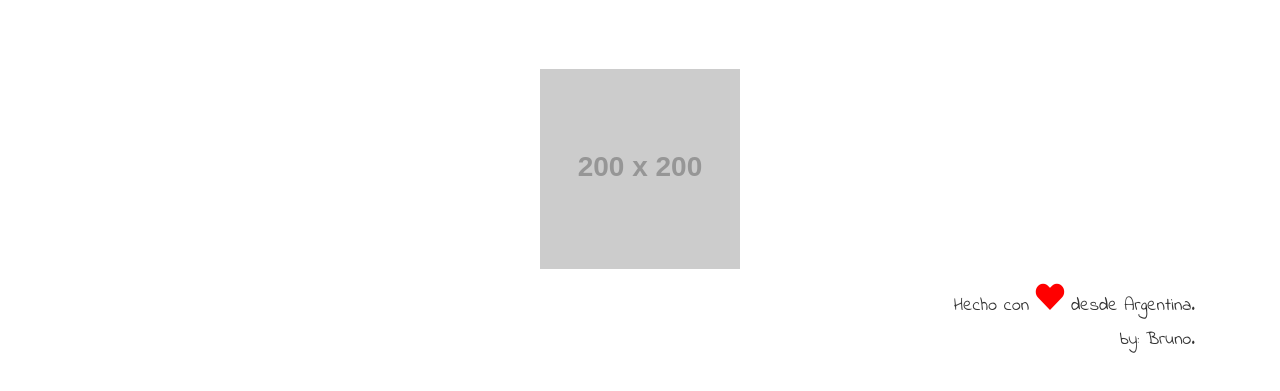
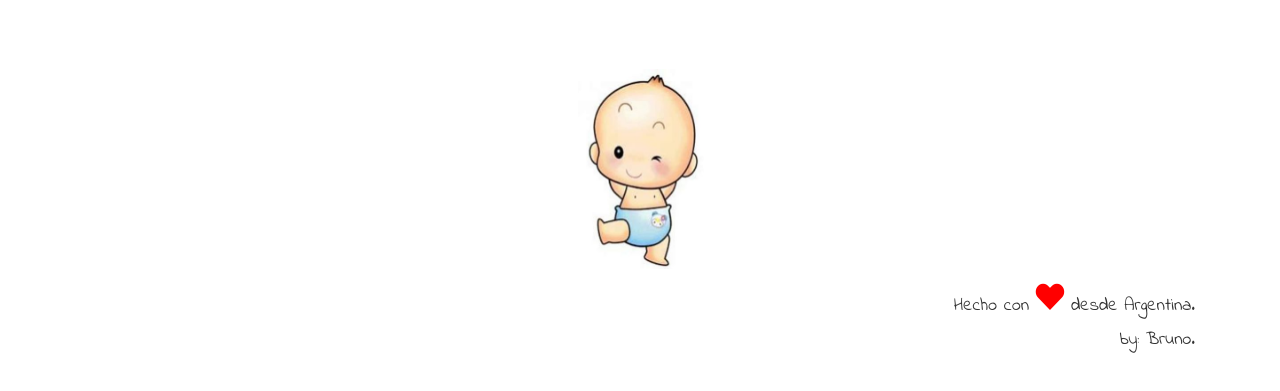
Before and after one commit to BrunoCocco/cuenta-cuentos, a plain HTML site: page index.html in a window 1280 px wide. Shown: the part 237-628 px from the top of the page. Drawn offline with nearby package versions, Linux system fonts and the light colour scheme; placeholder pictures from the web are drawn by us.

Commit message:
cambio imagen

```diff
--- a/index.html
+++ b/index.html
@@ -61,7 +61,7 @@
 			<div class="col-xs-12 col-sm-8 col-sm-offset-2 col-md-6 col-md-offset-3 ">
 				<a href="cuento1.html">
 					<div class="text-center">
-						<img src="http://placehold.it/200x200" alt="#">
+						<img class="img__format" src="img/bebe.jpg" placeholder="pushme" alt="#">
 					</div>
 				</a>
 			</div>
--- a/scss/_layout.scss
+++ b/scss/_layout.scss
@@ -25,5 +25,8 @@ p{
 label{
 	font-size:25px;
 	font-weight:bold;
-
 }
+.img__format{
+	height:200px;
+	width:250px;
+}
```
Also changed, not shown: css/style.css, img/bebe.jpg (added), 1 other file.
